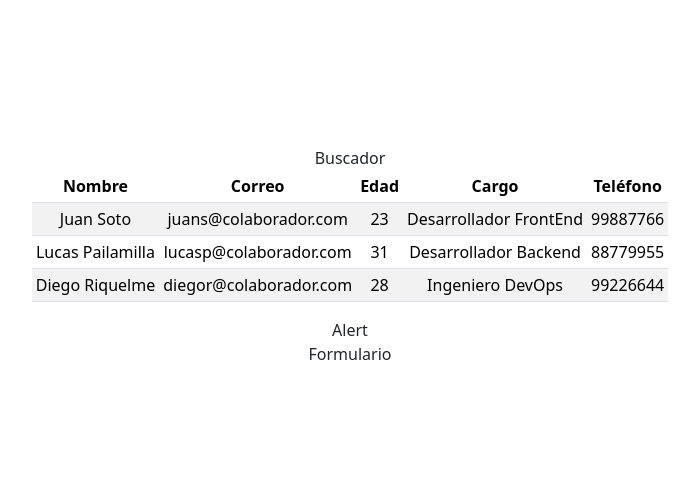
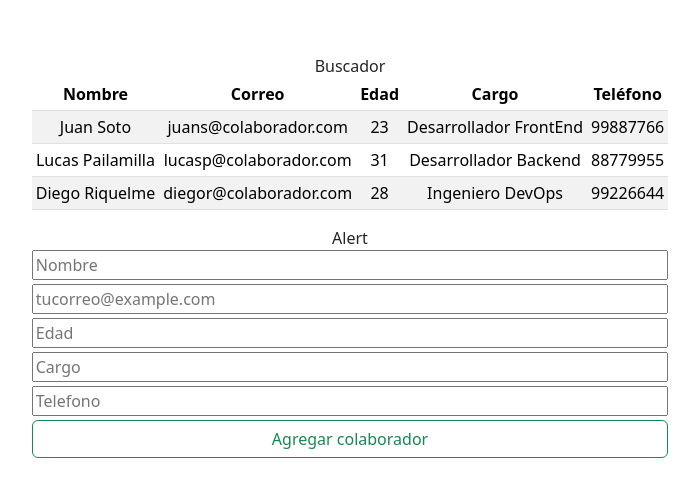
Before and after one commit to hector-garcia-27/render-automatic-cmponents, a React (Vite) app in the folder react 3/: page / in a window 1280 px wide. Shown: the part 144-640 px from the top of the page, without its empty margins (290-989 px from the left). Built offline with nearby package versions, Linux system fonts and the light colour scheme.

Commit message:
Requerimiento 4

```diff
--- a/react 3/src/App.jsx
+++ b/react 3/src/App.jsx
@@ -3,18 +3,20 @@ import AlertComponent from './components/Alert'
 import Buscador from './components/Buscador'
 import Formulario from './components/Formulario'
 import Listado from './components/Listado'
-import { baseColaboradores } from './baseColaboradores'
+import { baseColaboradores } from './components/baseColaboradores'
 import { useState } from 'react'
 import 'bootstrap/dist/css/bootstrap.min.css'
 
 function App() {
   const [lista, setLista] = useState(baseColaboradores)
+  const [error, setError] = useState("")
+  const [succes, setSucces] = useState("")
   return (
     <>
       <Buscador/>
       <Listado lista={lista}/>
       <AlertComponent/>
-      <Formulario/>
+      <Formulario setLista={setLista} lista={lista} setError={setError} setSucces={setSucces}/>
     </>
   )
 }
--- a/react 3/src/components/Formulario.jsx
+++ b/react 3/src/components/Formulario.jsx
@@ -1,9 +1,39 @@
-import React from 'react'
+import { useState } from 'react';
+import Button from 'react-bootstrap/Button';
 
-const Formulario = () => {
-  return (
-    <div>Formulario</div>
-  )
+const Formulario = ({ lista, setLista, setError, setSucces }) => {
+  const [form, setForm] = useState({})
+
+    const agregarColaborador = (evento) => {
+        evento.preventDefault()
+        if (!form.nombre || !form.correo || !form.edad || !form.cargo || !form.telefono) {
+            setError("Los campos no pueden estar vacios")
+            console.log("error")
+            setSucces("")
+            return
+        } else {
+            const nuevaBase = [...lista, form];
+            setLista(nuevaBase)
+            setForm({ id: "", nombre: "", correo: "", edad: "", cargo: "", telefono: "" })
+            setError("")
+            setSucces("El Colaborador se ha agregado con exito")
+        }
+    }
+
+    const capturaInput = (evento) => {
+        setForm({ ...form, [evento.target.name]: evento.target.value })
+        console.log(form)
+    }
+    return (
+        <form className='d-flex flex-column gap-1' onSubmit={agregarColaborador}>
+            <input onChange={capturaInput} name='nombre' value={form.nombre} type="text" placeholder='Nombre' />
+            <input onChange={capturaInput} name='correo' value={form.correo} type="text" placeholder='tucorreo@example.com' />
+            <input onChange={capturaInput} name='edad' value={form.edad} type="text" placeholder='Edad' />
+            <input onChange={capturaInput} name='cargo' value={form.cargo} type="text" placeholder='Cargo' />
+            <input onChange={capturaInput} name='telefono' value={form.telefono} type="text" placeholder='Telefono' />
+            <Button variant="outline-success" type='submit'>Agregar colaborador</Button>
+        </form>
+    )
 }
 
 export default Formulario
```
Also changed, not shown: react 3/src/components/baseColaboradores.js (renamed from react 3/src/baseColaboradores.js).
